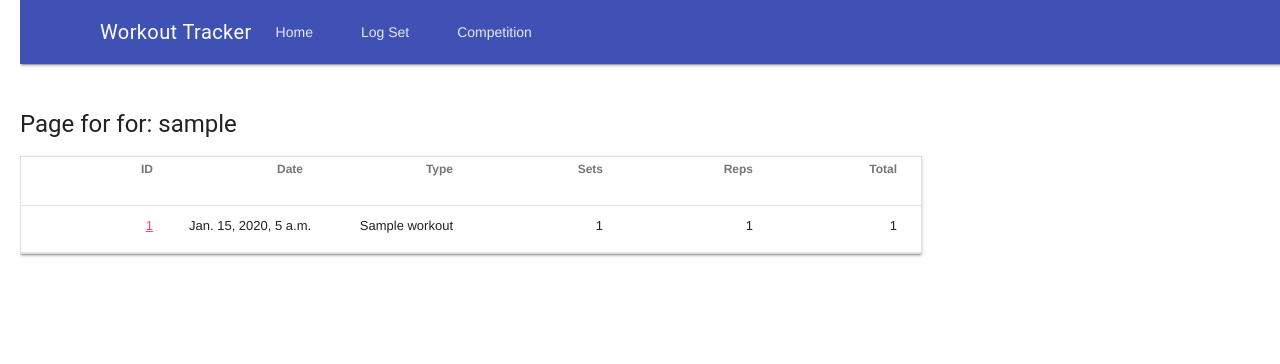
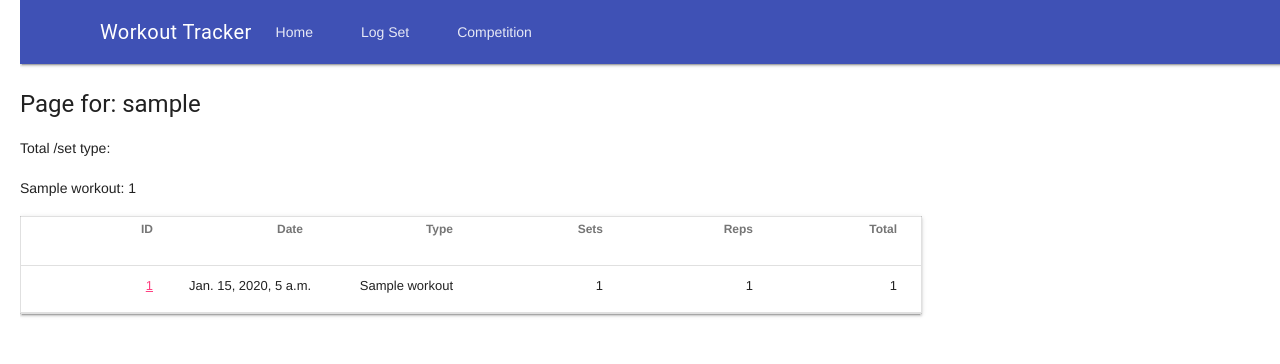
Before and after one commit to cgeorgiades27/puc, a Django app: page /user_id/1 in a window 1280 px wide. Shown: the top 364 px of the page. Run offline with Django 3.2, Linux system fonts and the light colour scheme; tables that the repository leaves empty hold one stand-in row (values such as "Sample post").

Commit message:
Added to user log view.

```diff
--- a/tracker/models.py
+++ b/tracker/models.py
@@ -5,7 +5,7 @@ from django.contrib.auth.models import User
 
 class Workouts(models.Model):
     workout_title = models.CharField(max_length = 50)
-    workout_url = models.URLField(max_length = 500, null = True)
+    workout_url = models.URLField(max_length = 500, null = True, blank = True)
 
     def __str__(self):
         return self.workout_title
@@ -16,7 +16,7 @@ class Entry(models.Model):
     sets = models.IntegerField()
     date_entered = models.DateTimeField(default = timezone.now)
     date_completed = models.DateTimeField(blank = True, null = True, default = timezone.now)
-    workout_title = models.ForeignKey(Workouts, on_delete=models.CASCADE, null = True)
+    workout_title = models.ForeignKey(Workouts, related_name='workouts', on_delete=models.CASCADE, null = True)
 
     def publish(self):
         self.date_entered = timezone.now()
--- a/tracker/templates/tracker/user_logs.html
+++ b/tracker/templates/tracker/user_logs.html
@@ -1,7 +1,10 @@
 {% extends 'tracker/base.html' %}
 {% block content %}
-<br>
-<h4>Page for for: {{ user.user__username }}</h4>
+<h4>Page for: {{ user.user__username }}</h4>
+<p>Total /set type:</p>
+{% for x in todayTotal %}
+<p>{{ x.workout_title__workout_title }}: {{ x.total }}</p>
+{% endfor %}
 <table class="mdl-data-table mdl-js-data-table mdl-shadow--2dp">
     <tr>
         <th>ID</th>
@@ -11,7 +14,7 @@
         <th>Reps</th>
         <th>Total</th>
     </tr>
-    {% for x in user_logs %}
+    {% for x in userLogs %}
     <tr>
         <td><a href = "{% url 'log_detail' pk=x.id %}">{{ x.id }}</a></td>
         <td>{{ x.date_completed }}</td>
--- a/tracker/views.py
+++ b/tracker/views.py
@@ -1,8 +1,9 @@
 from django.shortcuts import render, get_object_or_404, redirect
 from django.http import HttpResponseRedirect
 from django.utils import timezone
-from datetime import timedelta, date
-from .models import Entry
+import datetime
+from datetime import date, timedelta
+from .models import Entry, Workouts
 from django.contrib.auth.models import User
 from django.db.models import Count, Sum, F, IntegerField, Min
 from .forms import EntryForm #,ProfileSettings
@@ -12,9 +13,11 @@ def log_detail(request, pk):
     return render(request, 'tracker/log_detail.html', {'log': log})
 
 def user_logs(request, user_id):
-    user_logs = Entry.objects.filter(user_id=user_id)
-    user = user_logs.values('user__username').first()
-    return render(request, 'tracker/user_logs.html', {'user_logs': user_logs, 'user': user})
+    userLogs = Entry.objects.filter(user_id=user_id)
+    user = userLogs.values('user__username').first()
+    todaySet = Entry.objects.filter(user_id=user_id, date_completed__gte=datetime.date.today())
+    todayTotal = todaySet.values('workout_title__workout_title').annotate(total = (Sum(F('reps') * F('sets'))))
+    return render(request, 'tracker/user_logs.html', {'userLogs': userLogs, 'user': user, 'todayTotal' : todayTotal})
 
 def workout_by_type(request, user_id, workout_title):
     type_logs = Entry.objects.filter(user_id=user_id, workout_title=workout_title)
@@ -24,7 +27,7 @@ def competition(request):
     entry = Entry.objects.all()
     startDate = date(2018, 11, 27)
     endDate = date(2019, 1, 1)
-    setRange = Entry.objects.filter(date_completed__gte=startDate, date_completed__lte=endDate)
+    setRange = Entry.objects.filter(date_completed__gte=startDate, date_completed__lt=endDate)
     totalPushUps = setRange.values('user__username').annotate(total = (Sum(F('reps') * F('sets')))).order_by('-total')
     leader = totalPushUps.first()
     return render(request, 'tracker/competition.html', {
```
Also changed, not shown: tracker/migrations/0004_auto_20190103_1505.py (added), tracker/migrations/0005_auto_20190103_1618.py (added).
